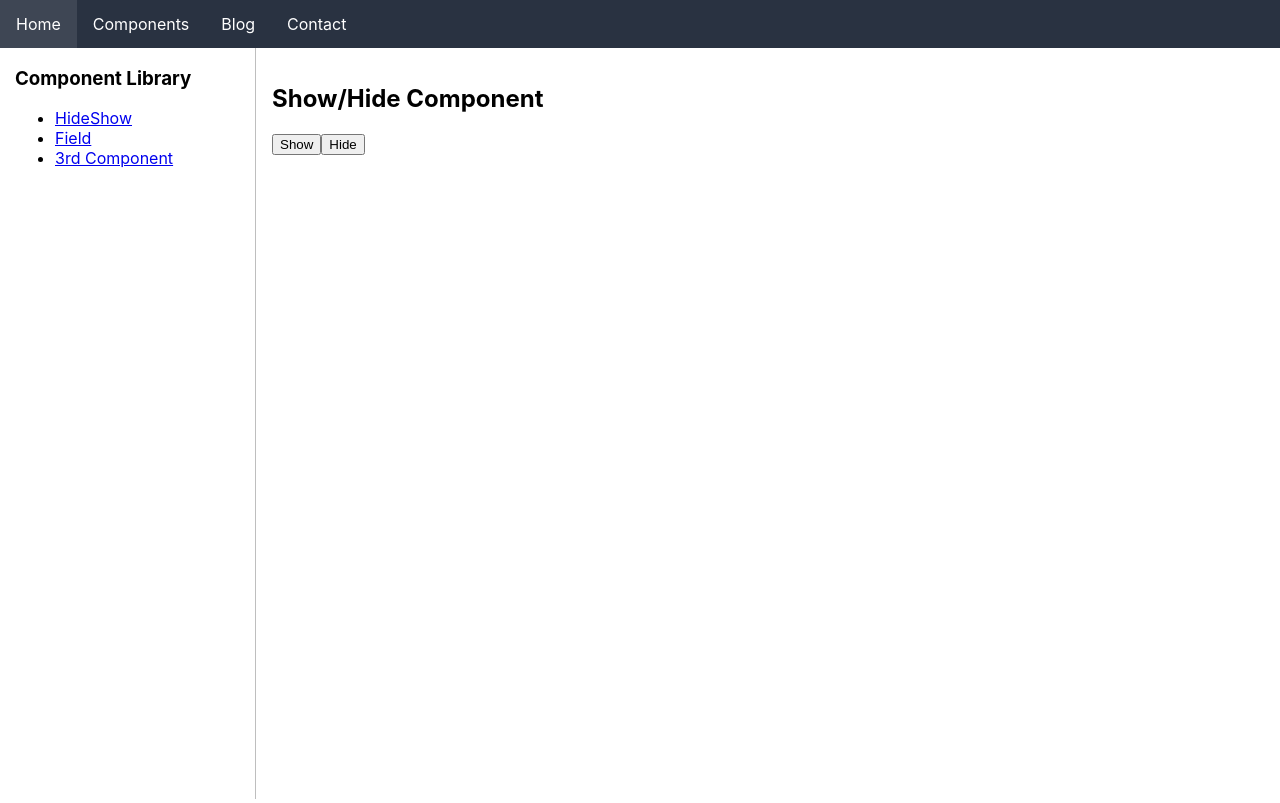
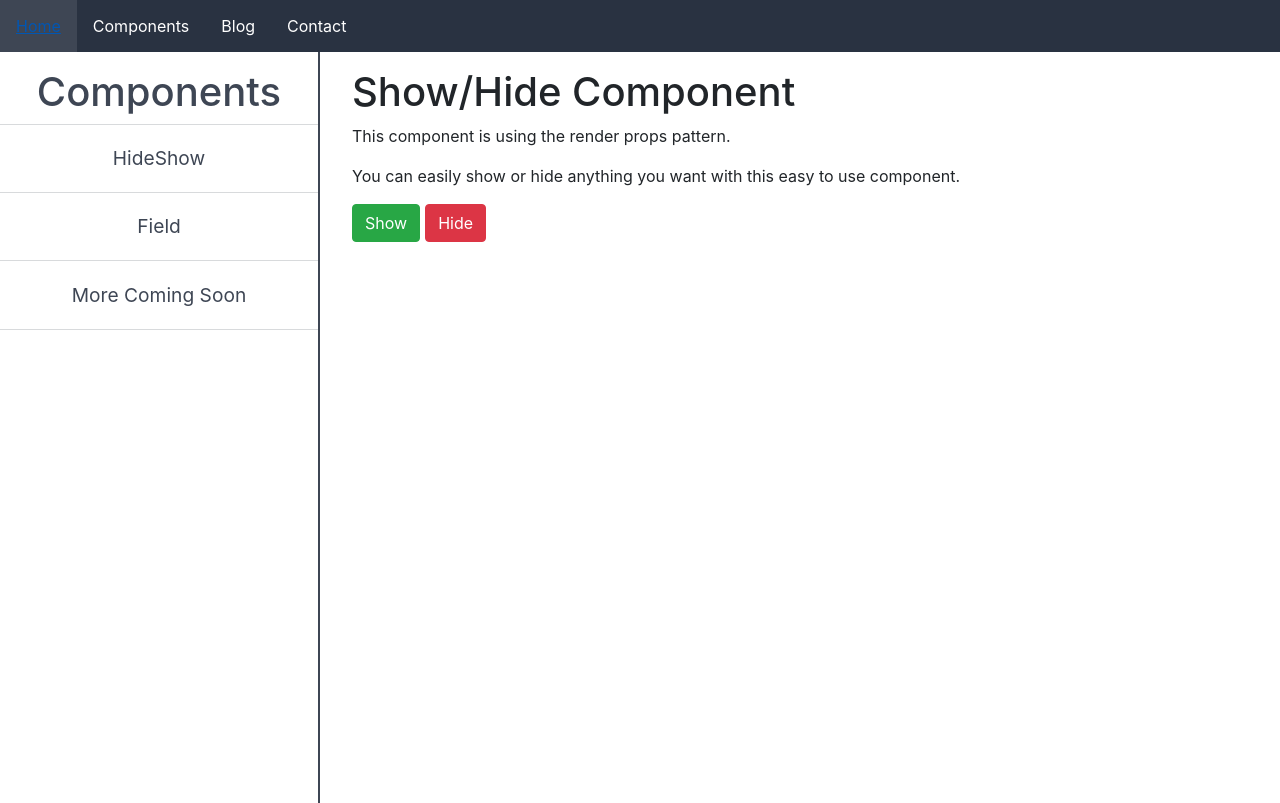
Before and after one commit to kfiggins/MyPortfolio, a React (Create React App) app in the folder client/: page /components/HideShow in a window 1280 px wide. Built offline with nearby package versions, Linux system fonts and the light colour scheme.

Commit message:
Worked on adding style to the components page and menu.

```diff
--- a/client/public/index.html
+++ b/client/public/index.html
@@ -31,6 +31,13 @@
       integrity="sha384-50oBUHEmvpQ+1lW4y57PTFmhCaXp0ML5d60M1M7uH2+nqUivzIebhndOJK28anvf"
       crossorigin="anonymous"
     />
+    <!-- Bootstrap 4 -->
+    <link
+      rel="stylesheet"
+      href="https://maxcdn.bootstrapcdn.com/bootstrap/4.0.0/css/bootstrap.min.css"
+      integrity="sha384-Gn5384xqQ1aoWXA+058RXPxPg6fy4IWvTNh0E263XmFcJlSAwiGgFAW/dAiS6JXm"
+      crossorigin="anonymous"
+    />
   </head>
   <body>
     <noscript>You need to enable JavaScript to run this app.</noscript>
--- a/client/src/components/ComponentHome.js
+++ b/client/src/components/ComponentHome.js
@@ -5,7 +5,7 @@ export default function ComponentHome() {
   const Wrapper = styled.div`
     display: flex;
     justify-content: center;
-    width: 40em;
+    width: 50em;
   `;
 
   return (
@@ -17,8 +17,8 @@ export default function ComponentHome() {
           component I'm planning on adding tutorials on how to use the component and
           explain how I am making them.🐱‍👤
         </p>
-        <p>⬅ Get started by clicking on a component in the menu to the left </p>
-        <p>I'm going to try really hard to not over use emoji's.🤪</p>
+        <p>⬅ Get started by clicking on a component in the menu to the left. </p>
+        <p>I'm going to try really hard to not overuse emoji's.🤪</p>
       </div>
     </Wrapper>
   );
--- a/client/src/components/ComponentMenu.js
+++ b/client/src/components/ComponentMenu.js
@@ -1,28 +1,42 @@
 import React, { Component } from "react";
 import styled from "styled-components";
-import HideShow from "./shared/HideShow";
+import { Link } from "react-router-dom";
 
 import ComponentMenuItem from "./ComponentMenuItem";
 
 export default class ComponentMenu extends Component {
   render() {
     const Wrapper = styled.div`
-      min-width: 15em;
-      border-right: 1px #bebebe solid;
+      min-width: 20em;
+      border-right: 2px #3e4654 solid;
       height: calc(100vh - 49px);
       position: relative;
       float: left;
-      padding-left: 15px;
+      padding-top: 1em;
+      text-align: center;
     `;
+
+    const NonStyledLink = styled(Link)`
+      text-decoration: none;
+      color: #3e4654;
+
+      &:hover {
+        color: #3e4654;
+        text-decoration: none;
+      }
+    `;
+
     const { components } = this.props;
     return (
       <Wrapper>
-        <h3>Component Library</h3>
-        <ul>
+        <NonStyledLink to={`/components/`}>
+          <h1>Components</h1>
+        </NonStyledLink>
+        <div>
           {components.map(x => (
             <ComponentMenuItem key={x.name} name={x.name} />
           ))}
-        </ul>
+        </div>
       </Wrapper>
     );
   }
--- a/client/src/components/ComponentMenuItem.js
+++ b/client/src/components/ComponentMenuItem.js
@@ -1,10 +1,26 @@
 import React from "react";
 import { Link } from "react-router-dom";
+import styled from "styled-components";
+
+const MenuItem = styled(Link)`
+  border-bottom: #d8dadc solid 1px;
+  padding: 1em;
+  display: block;
+  text-decoration: none;
+  font-size: 1.2em;
+  color: #3e4654;
+
+  &:first-child {
+    border-top: #d8dadc solid 1px;
+  }
+
+  &:hover {
+    background-color: #fbfbfb;
+    color: #3e4654;
+    text-decoration: none;
+  }
+`;
 
 export default function ComponentMenuItem({ name }) {
-  return (
-    <li>
-      <Link to={`/components/${name}`}>{name}</Link>
-    </li>
-  );
+  return <MenuItem to={`/components/${name}`}>{name}</MenuItem>;
 }
--- a/client/src/components/Components.js
+++ b/client/src/components/Components.js
@@ -13,13 +13,13 @@ export default class Components extends Component {
   render() {
     const Wrapper = styled.div`
       display: flex;
-      padding: 1em;
+      padding: 1em 2em;
     `;
 
     const componentMenu = [
       { name: "HideShow" },
       { name: "Field" },
-      { name: "3rd Component" }
+      { name: "More Coming Soon" }
     ];
 
     return (
--- a/client/src/components/FieldExample.js
+++ b/client/src/components/FieldExample.js
@@ -4,6 +4,8 @@ import Field from "./shared/Field";
 export default function FieldExample() {
   return (
     <div style={{ width: "50%" }}>
+      <h1>Field Example</h1>
+      <p>😢 Under Construction 🏗</p>
       <Field name="name" label="Name" />
     </div>
   );
--- a/client/src/components/HideShowExample.js
+++ b/client/src/components/HideShowExample.js
@@ -6,13 +6,25 @@ export default function HideShowExample() {
     <HideShow>
       {({ on, hide, show }) => (
         <div>
-          <h2>Show/Hide Component</h2>
-          <button onClick={show}>Show</button>
-          <button onClick={hide}>Hide</button>
+          <h1>Show/Hide Component</h1>
+          <p>This component is using the render props pattern.</p>
+          <p>
+            You can easily show or hide anything you want with this easy to use component.
+          </p>
+          <button
+            style={{ marginRight: "5px" }}
+            className="btn btn-success"
+            onClick={show}
+          >
+            Show
+          </button>
+          <button className="btn btn-danger" onClick={hide}>
+            Hide
+          </button>
           {on && (
             <div>
               <br />
-              <code style={{ whiteSpace: "pre" }}>
+              <code style={{ whiteSpace: "pre", color: "black" }}>
                 {`class HideShow extends Component {
   state = {
     on: false
```
